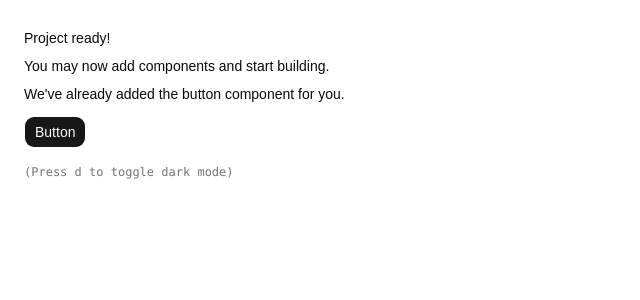
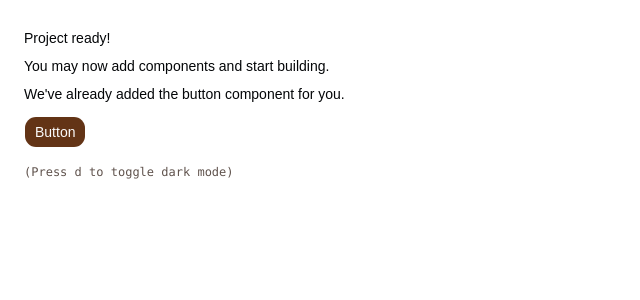
Before and after one commit to gradi256/frontendmwanambokart, a React (Vite) app: page / in a window 1280 px wide. Shown: the top 300 px of the page, without its empty margins (0-640 px from the left). Built offline with nearby package versions, Linux system fonts and the light colour scheme.

Commit message:
feat(style): personnalisation de la palette de couleurs de base

```diff
--- a/package.json
+++ b/package.json
@@ -14,12 +14,15 @@
   "dependencies": {
     "@fontsource-variable/geist": "^5.2.9",
     "@tailwindcss/vite": "^4",
+    "@tanstack/react-query": "^5.101.0",
     "class-variance-authority": "^0.7.1",
     "clsx": "^2.1.1",
     "lucide-react": "^1.17.0",
     "radix-ui": "^1.4.3",
     "react": "^19.2.6",
     "react-dom": "^19.2.6",
+    "react-hook-form": "^7.77.0",
+    "react-router-dom": "^7.16.0",
     "shadcn": "^4.10.0",
     "tailwind-merge": "^3.6.0",
     "tailwindcss": "^4",
@@ -39,6 +42,6 @@
     "prettier-plugin-tailwindcss": "^0.8.0",
     "typescript": "~6",
     "typescript-eslint": "^8",
-    "vite": "^8"
+    "vite": "^8.0.16"
   }
 }
--- a/src/index.css
+++ b/src/index.css
@@ -7,7 +7,7 @@
 
 @theme inline {
   --font-heading: var(--font-sans);
-    --font-sans: 'Geist Variable', sans-serif;
+  --font-sans: "Geist Variable", sans-serif;
   --color-sidebar-ring: var(--sidebar-ring);
   --color-sidebar-border: var(--sidebar-border);
   --color-sidebar-accent-foreground: var(--sidebar-accent-foreground);
@@ -49,72 +49,96 @@
 }
 
 :root {
+  /* Fond pur et texte adouci */
   --background: oklch(1 0 0);
-    --foreground: oklch(0.145 0 0);
+  --foreground: oklch(0.12 0.008 250);
+
+  /* Cartes blanches et Popovers */
   --card: oklch(1 0 0);
-    --card-foreground: oklch(0.145 0 0);
+  --card-foreground: oklch(0.12 0.008 250);
   --popover: oklch(1 0 0);
-    --popover-foreground: oklch(0.145 0 0);
-    --primary: oklch(0.205 0 0);
-    --primary-foreground: oklch(0.985 0 0);
-    --secondary: oklch(0.97 0 0);
-    --secondary-foreground: oklch(0.205 0 0);
-    --muted: oklch(0.97 0 0);
-    --muted-foreground: oklch(0.556 0 0);
-    --accent: oklch(0.97 0 0);
-    --accent-foreground: oklch(0.205 0 0);
-    --destructive: oklch(0.577 0.245 27.325);
-    --border: oklch(0.922 0 0);
-    --input: oklch(0.922 0 0);
-    --ring: oklch(0.708 0 0);
-    --chart-1: oklch(0.87 0 0);
-    --chart-2: oklch(0.556 0 0);
-    --chart-3: oklch(0.439 0 0);
-    --chart-4: oklch(0.371 0 0);
-    --chart-5: oklch(0.269 0 0);
-    --radius: 0.625rem;
-    --sidebar: oklch(0.985 0 0);
-    --sidebar-foreground: oklch(0.145 0 0);
-    --sidebar-primary: oklch(0.205 0 0);
-    --sidebar-primary-foreground: oklch(0.985 0 0);
-    --sidebar-accent: oklch(0.97 0 0);
-    --sidebar-accent-foreground: oklch(0.205 0 0);
-    --sidebar-border: oklch(0.922 0 0);
-    --sidebar-ring: oklch(0.708 0 0);
+  --popover-foreground: oklch(0.12 0.008 250);
+
+  /* Boutons principaux : Brun foncé luxueux */
+  --primary: oklch(0.38 0.08 50);
+  --primary-foreground: oklch(0.99 0 0);
+
+  /* Muted et Secondary : Version ultra-douce du pêche */
+  --muted: oklch(0.96 0.01 62);
+  --muted-foreground: oklch(0.45 0.02 50); /* Ajusté pour meilleur contraste sur fond clair */
+  --secondary: oklch(0.93 0.02 62);
+  --secondary-foreground: oklch(0.2 0.005 250);
+
+  /* Accent : Pêche clair du logo pour les survols (Hover) */
+  --accent: oklch(0.91 0.05 62); /* Légèrement adouci pour que le texte reste lisible */
+  --accent-foreground: oklch(0.2 0.005 250);
+
+  /* Destructive : Rouge moderne et moins agressif */
+  --destructive: oklch(0.6 0.18 25);
+
+  /* Bordures fines et discrètes */
+  --border: oklch(0.925 0.003 250);
+  --input: oklch(0.925 0.003 250);
+
+  /* Ring : Focus brun transparent */
+  --ring: oklch(0.38 0.08 50 / 20%);
+  --radius: 0.75rem;
+
+  /* Sidebar épurée */
+  --sidebar: oklch(0.985 0.002 250);
+  --sidebar-foreground: oklch(0.38 0.08 50);
+  --sidebar-primary: oklch(0.38 0.08 50);
+  --sidebar-primary-foreground: oklch(0.99 0 0);
+  --sidebar-accent: oklch(0.93 0.02 62);
+  --sidebar-accent-foreground: oklch(0.38 0.08 50);
+  --sidebar-border: oklch(0.925 0.003 250);
+  --sidebar-ring: oklch(0.38 0.08 50 / 20%);
 }
 
 .dark {
-    --background: oklch(0.145 0 0);
-    --foreground: oklch(0.985 0 0);
-    --card: oklch(0.205 0 0);
-    --card-foreground: oklch(0.985 0 0);
-    --popover: oklch(0.205 0 0);
-    --popover-foreground: oklch(0.985 0 0);
-    --primary: oklch(0.922 0 0);
-    --primary-foreground: oklch(0.205 0 0);
-    --secondary: oklch(0.269 0 0);
-    --secondary-foreground: oklch(0.985 0 0);
-    --muted: oklch(0.269 0 0);
-    --muted-foreground: oklch(0.708 0 0);
-    --accent: oklch(0.269 0 0);
-    --accent-foreground: oklch(0.985 0 0);
-    --destructive: oklch(0.704 0.191 22.216);
-    --border: oklch(1 0 0 / 10%);
-    --input: oklch(1 0 0 / 15%);
-    --ring: oklch(0.556 0 0);
-    --chart-1: oklch(0.87 0 0);
-    --chart-2: oklch(0.556 0 0);
-    --chart-3: oklch(0.439 0 0);
-    --chart-4: oklch(0.371 0 0);
-    --chart-5: oklch(0.269 0 0);
-    --sidebar: oklch(0.205 0 0);
-    --sidebar-foreground: oklch(0.985 0 0);
-    --sidebar-primary: oklch(0.488 0.243 264.376);
-    --sidebar-primary-foreground: oklch(0.985 0 0);
-    --sidebar-accent: oklch(0.269 0 0);
-    --sidebar-accent-foreground: oklch(0.985 0 0);
-    --sidebar-border: oklch(1 0 0 / 10%);
-    --sidebar-ring: oklch(0.556 0 0);
+  /* Mode sombre basé sur un zinc très profond */
+  --background: oklch(0.12 0.008 250);
+  --foreground: oklch(0.98 0.004 250);
+
+  /* Élévation des cartes */
+  --card: oklch(0.15 0.008 250);
+  --card-foreground: oklch(0.98 0.004 250);
+  --popover: oklch(0.15 0.008 250);
+  --popover-foreground: oklch(0.98 0.004 250);
+
+  /* Boutons principaux inversés : Pêche clair lumineux */
+  --primary: oklch(0.85 0.09 62);
+  --primary-foreground: oklch(0.12 0.008 250);
+
+  /* Muted et Secondary : Version sombre et élégante du brun */
+  --secondary: oklch(0.18 0.01 50);
+  --secondary-foreground: oklch(0.98 0.004 250);
+  --muted: oklch(0.18 0.01 50);
+  --muted-foreground: oklch(0.65 0.01 250);
+
+  /* Accent : Correction de l'opacité pour le Hover (Pêche très subtil en fond, texte clair) */
+  --accent: oklch(0.85 0.09 62 / 12%);
+  --accent-foreground: oklch(0.98 0.004 250);
+
+  /* Destructive */
+  --destructive: oklch(0.5 0.16 25);
+
+  /* Bordures translucides */
+  --border: oklch(0.98 0.004 250 / 8%);
+  --input: oklch(0.98 0.004 250 / 8%);
+
+  /* Ring : Focus pêche transparent */
+  --ring: oklch(0.85 0.09 62 / 20%);
+
+  /* Sidebar sombre cohérente */
+  --sidebar: oklch(0.13 0.008 250);
+  --sidebar-foreground: oklch(0.98 0.004 250);
+  --sidebar-primary: oklch(0.85 0.09 62);
+  --sidebar-primary-foreground: oklch(0.12 0.008 250);
+  --sidebar-accent: oklch(0.85 0.09 62 / 12%);
+  --sidebar-accent-foreground: oklch(0.98 0.004 250);
+  --sidebar-border: oklch(0.98 0.004 250 / 8%);
+  --sidebar-ring: oklch(0.85 0.09 62 / 20%);
 }
 
 @layer base {
```
Also changed, not shown: 1 other file (tests, documents, lock files or other folders). Lines whose indentation alone changed are shown as unchanged.
